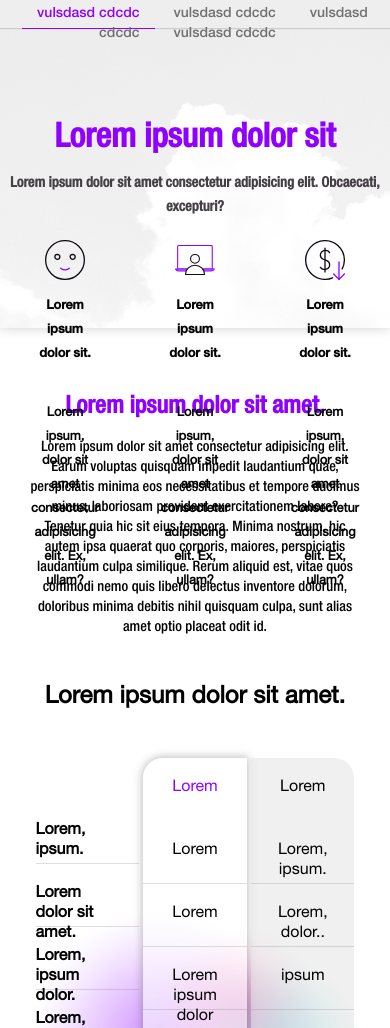
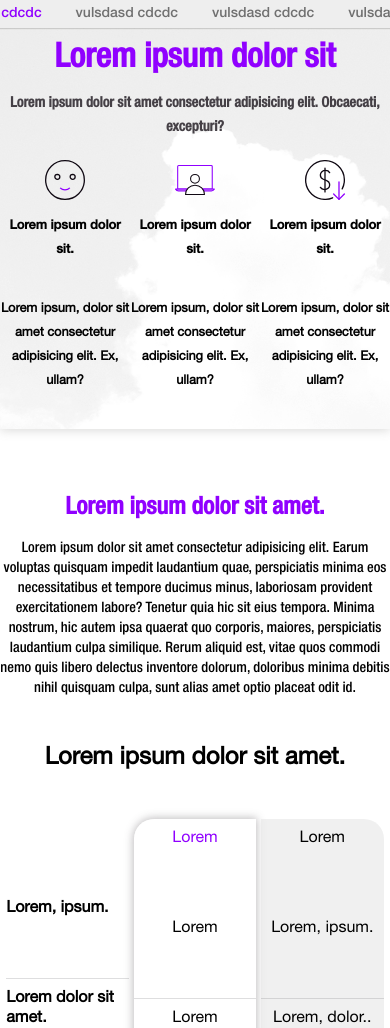
Before and after one commit to Timakra/codicate, a plain HTML site: page index.html in a window 390 px wide. Shown: the part 72-1100 px from the top of the page. Drawn offline with Linux system fonts and the light colour scheme.

Commit message:
fixing layout for mobile

```diff
--- a/style.scss
+++ b/style.scss
@@ -187,9 +187,9 @@ main {
   }
   .cta {
     text-align: center;
-
+    justify-content: center;
     height: fit-content;
-    padding:100px 20vw;
+    padding:10px 20vw;
     top: 0px;
 
     h1.top {
@@ -217,6 +217,7 @@ main {
 
       .col {
         display: inline-block;
+
         &.first {
           font-family: "Helvetica Neue MD";
           font-weight: bolder;
@@ -241,9 +242,10 @@ main {
         }
         .row {
           display: block;
-          padding: 20px;
+          padding: 0px;
           width: 17.5vw;
-          height: 63px;
+          height: 90px;
+          padding-top:10px;
           &:not(.first):not(.last) {
             border-bottom: 1px #7070753b solid;
           }
@@ -387,9 +389,6 @@ footer.grid{
     }
 }
 
-.spacer {
-  height: 1000000000vh;
-}
 
 @media screen and (max-width: 1000px) {
   body,html{
@@ -397,7 +396,11 @@ footer.grid{
     overflow-x: hidden;
   }
   #sticky{
-
+    .secondary-bar{
+      max-width: 100vw;
+      white-space: nowrap;
+      overflow-x:scroll;
+    }
   }
   .burger {
     cursor: pointer;
@@ -528,3 +531,24 @@ footer.grid{
   }
 
 }
+
+@media screen and (max-width: 600px) {
+  main{
+    article{
+      &.top-section {
+        margin-top: 0;
+        padding:20px 0;
+        height: fit-content;
+        .segment{
+          padding:0;
+        }
+      }
+    }
+    .cta{
+      padding: 70px 0px;
+      .table .col .row{
+        width: 31.5vw;
+      }
+    }
+  }
+}
```
Also changed, not shown: style.css, 1 other file.
